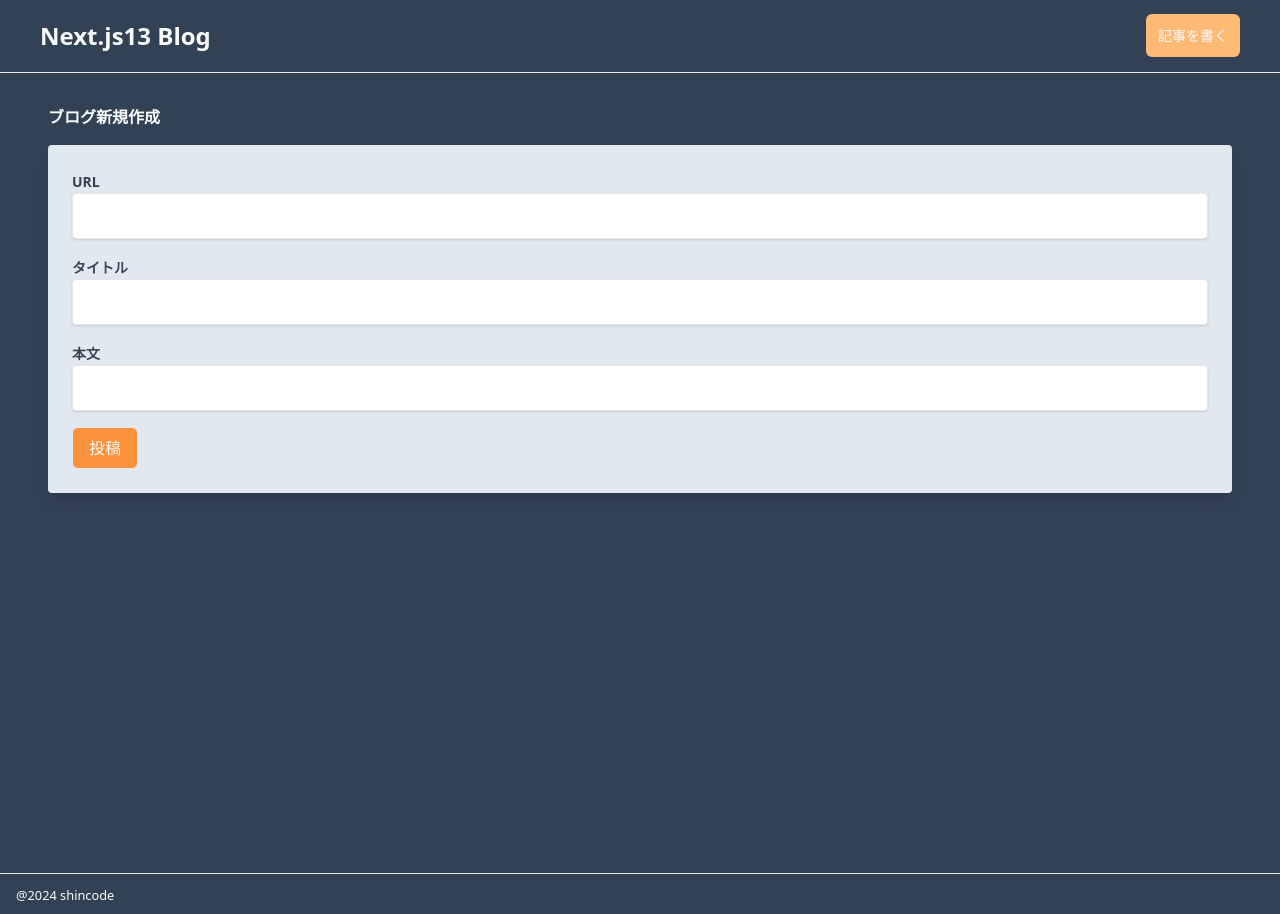
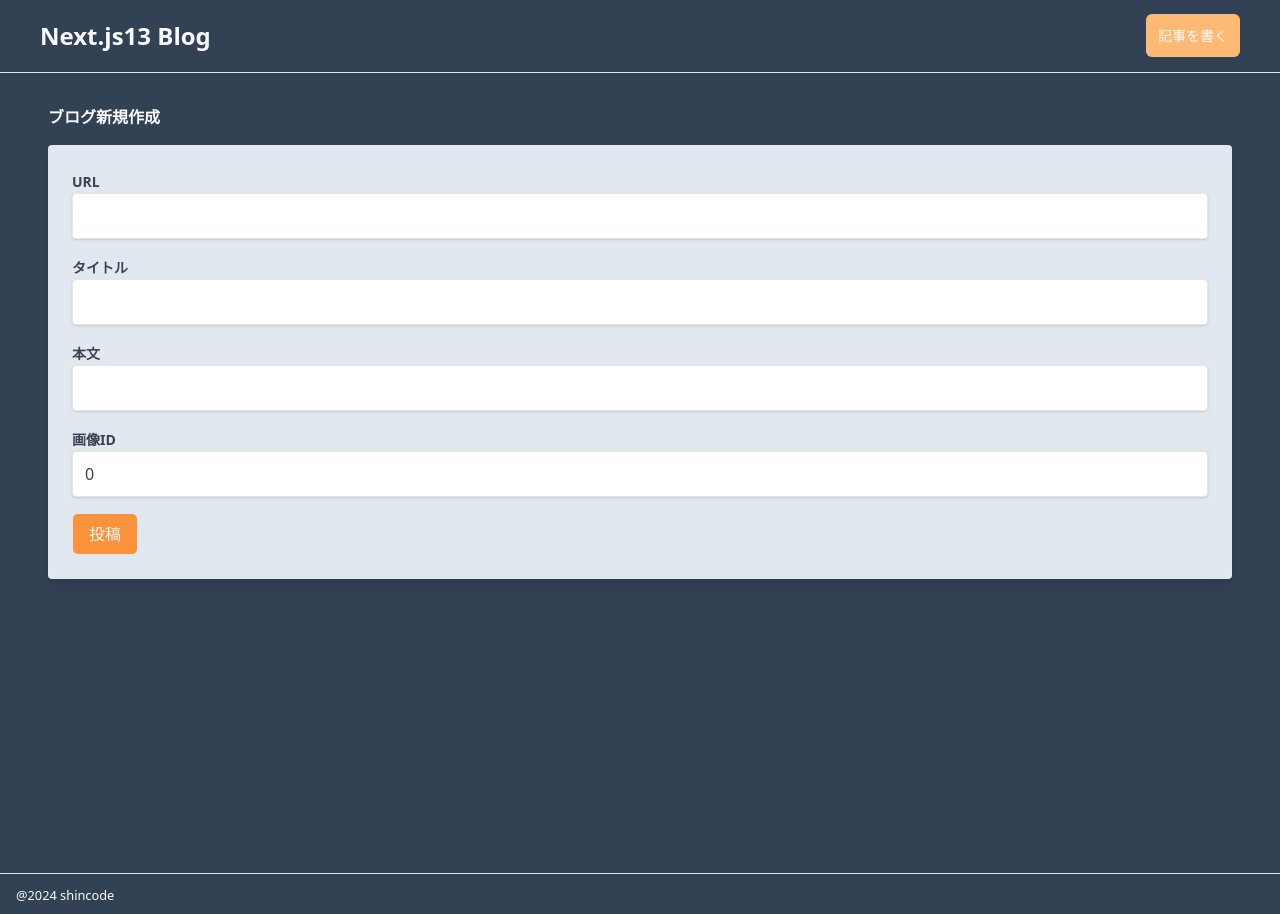
Before and after one commit to pnrnc485/next.js-study, a Next.js app: page /articles/new in a window 1280 px wide. Built offline with nearby package versions, Linux system fonts and the light colour scheme.

Commit message:
feat: 画像IDの項目を追加

```diff
--- a/src/app/articles/new/page.tsx
+++ b/src/app/articles/new/page.tsx
@@ -9,6 +9,7 @@ const CreateBlogPage = () => {
   const [id, setId] = useState<string>("");
   const [title, setTitle] = useState<string>("");
   const [content, setContent] = useState<string>("");
+  const [imageId, setImageId] = useState<number>(0);
   const [loading, setLoading] = useState<boolean>(false);
 
   const handleSubmit = async (e: React.FormEvent<HTMLFormElement>) => {
@@ -16,7 +17,7 @@ const CreateBlogPage = () => {
 
     setLoading(true);
 
-    await createArticle(id, title, content);
+    await createArticle(id, title, content, imageId);
 
     setLoading(false);
     router.push("/");
@@ -60,6 +61,18 @@ const CreateBlogPage = () => {
           />
         </div>
 
+        <div className="mb-4">
+          <label className="text-gray-700 text-sm font-bold mb-2">画像ID</label>
+          <input
+            type="number"
+            className="shadow border rounded w-full py-3 px-3 text-gray-700 leading-tight focus:outline-none"
+            value={imageId}
+            onChange={(e) =>
+              setImageId(e.target.value ? parseInt(e.target.value, 10) : 0)
+            }
+          />
+        </div>
+
         <button
           type="submit"
           className={`py-2 px-4 border rounded-md ${
--- a/src/blogAPI.ts
+++ b/src/blogAPI.ts
@@ -40,7 +40,8 @@ export const getDetailArticle = async (id: string): Promise<Article> => {
 export const createArticle = async (
   id: string,
   title: string,
-  content: string
+  content: string,
+  imageId: number
 ): Promise<Article> => {
   const currentDateTime = new Date().toISOString();
   const res = await fetch(`http://localhost:3005/posts`, {
@@ -48,7 +49,13 @@ export const createArticle = async (
     headers: {
       "Content-Type": "application/json",
     },
-    body: JSON.stringify({ id, title, content, createdAt: currentDateTime }),
+    body: JSON.stringify({
+      id,
+      title,
+      content,
+      imageId,
+      createdAt: currentDateTime,
+    }),
   });
 
   if (!res.ok) {
```
